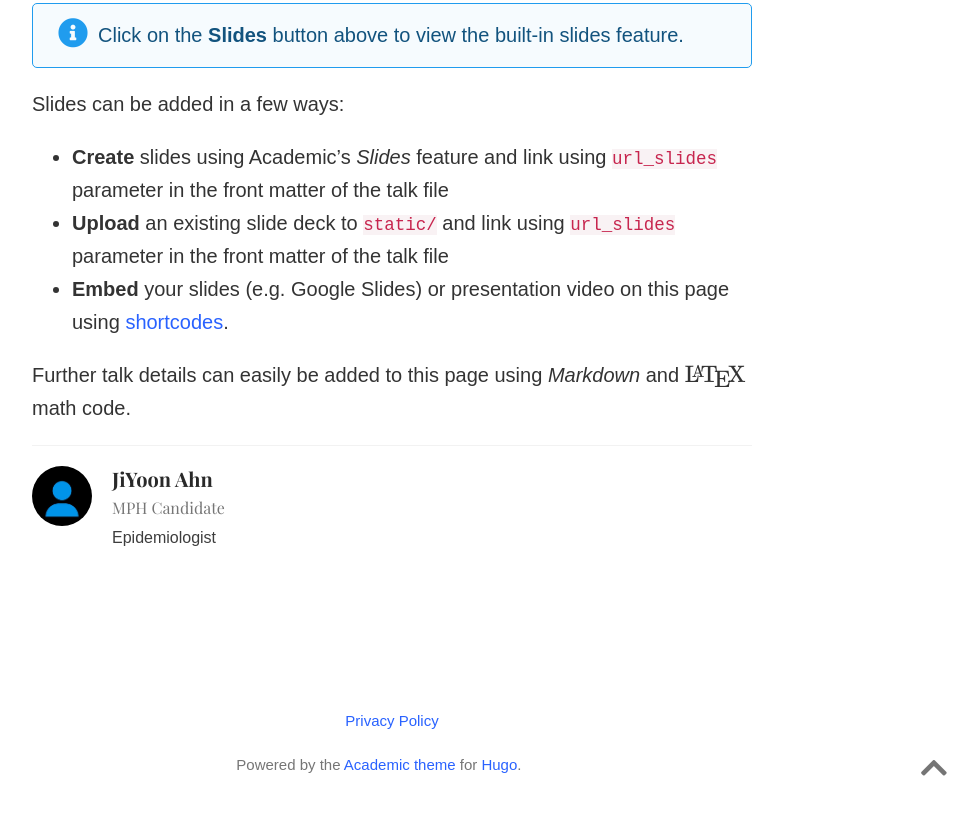
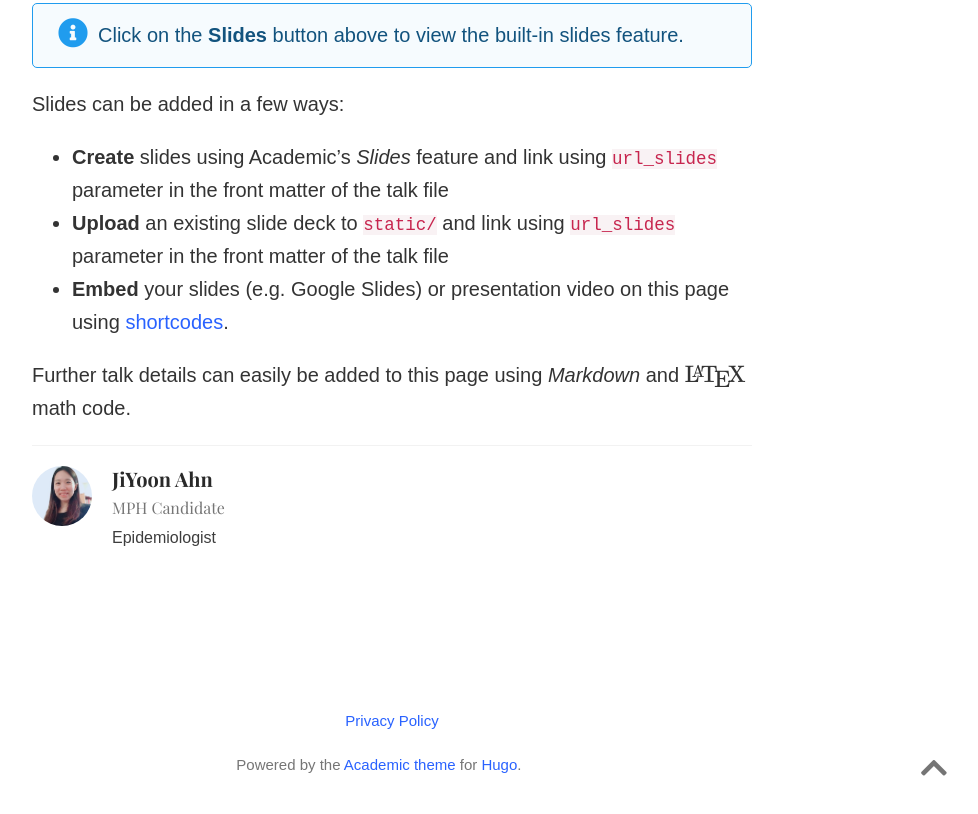
Before and after one commit to jiyoonahn/jiyoonahn.github.io, a plain HTML site: page talk/example/index.html in a window 1280 px wide. Shown: the part 909-1723 px from the top of the page, without its empty margins (248-1226 px from the left). Drawn offline with nearby package versions, Linux system fonts and the light colour scheme; some packages are replaced by stand-ins of ours; some icons are missing; a web font is replaced by a local one.

Commit message:
photo upload

```diff
--- a/talk/example/index.html
+++ b/talk/example/index.html
@@ -699,7 +699,7 @@
 <div class="media author-card" itemscope itemtype="http://schema.org/Person">
 
 
-  <img class="portrait mr-3" src="/author/admin/avatar_hu52a603635ecebd45650b162dadabb4e5_12861_250x250_fill_q90_lanczos_center.jpg" itemprop="image" alt="Avatar">
+  <img class="portrait mr-3" src="/author/admin/avatar_hu804d10f098c3527f1ecb6eea7873e4ae_145795_250x250_fill_q90_lanczos_center.jpg" itemprop="image" alt="Avatar">
 
 
   <div class="media-body">
```
Also changed, not shown: index.html (+1 -1 lines), post/my-first-post/index.html (+1 -1 lines), project/external-project/index.html (+1 -1 lines), project/internal-project/index.html (+1 -1 lines), author/admin/avatar_hu804d10f098c3527f1ecb6eea7873e4ae_145795_250x250_fill_q90_lanczos_center.jpg (added).
